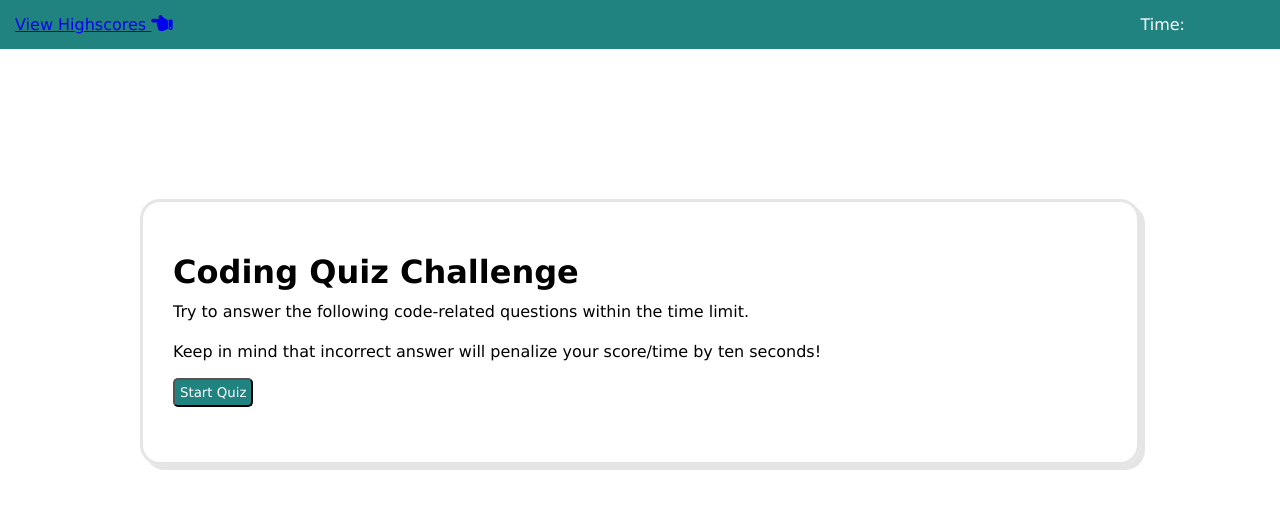
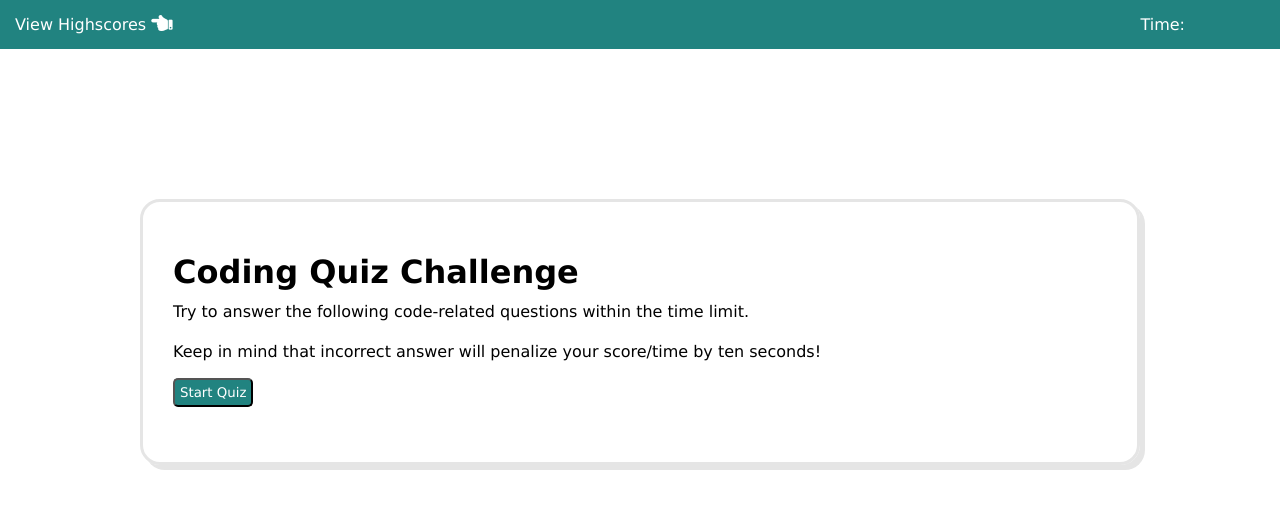
Before and after one commit to Aditya-150/QuizSite, a plain HTML site: page index.html in a window 1280 px wide. Drawn offline with Linux system fonts and the light colour scheme.

Commit message:
Made Changes

```diff
--- a/style.css
+++ b/style.css
@@ -76,3 +76,7 @@ input {
   width: 70px;
   height: 20px;
 }
+#leaderboard {
+  text-decoration: none;
+  color: #ffffff;
+}
```
